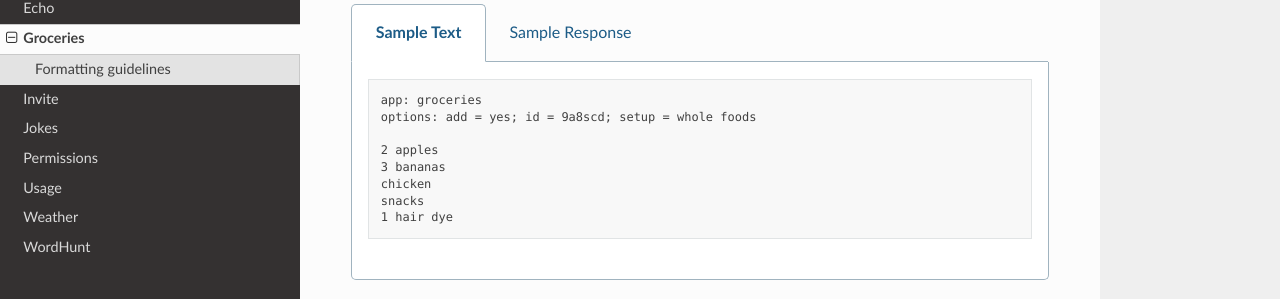
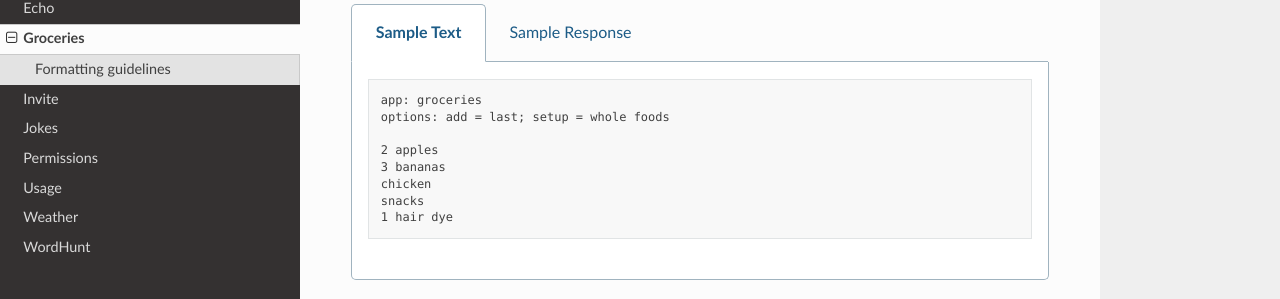
Before and after one commit to preritdas/jeeves, a Sphinx documentation site: the page built from docs/source/inbound-sms/groceries.md, in a window 1280 px wide and 984 px high. Shown: the part 203-502 px from the top of the window. Built offline with Sphinx 7.4.7 and the Read the Docs theme 2.0.0, drawn with Linux system fonts in a browser that asks for light colours.

Commit message:
New simpler adding syntax from #8.

````diff
--- a/docs/source/inbound-sms/groceries.md
+++ b/docs/source/inbound-sms/groceries.md
@@ -9,7 +9,7 @@ Organize a grocery list by category and location for shopping at peak efficiency
 
 ```text
 app: groceries
-options: add = yes; id = 9a8scd; setup = whole foods
+options: add = last; setup = whole foods
 
 2 apples
 3 bananas
````
